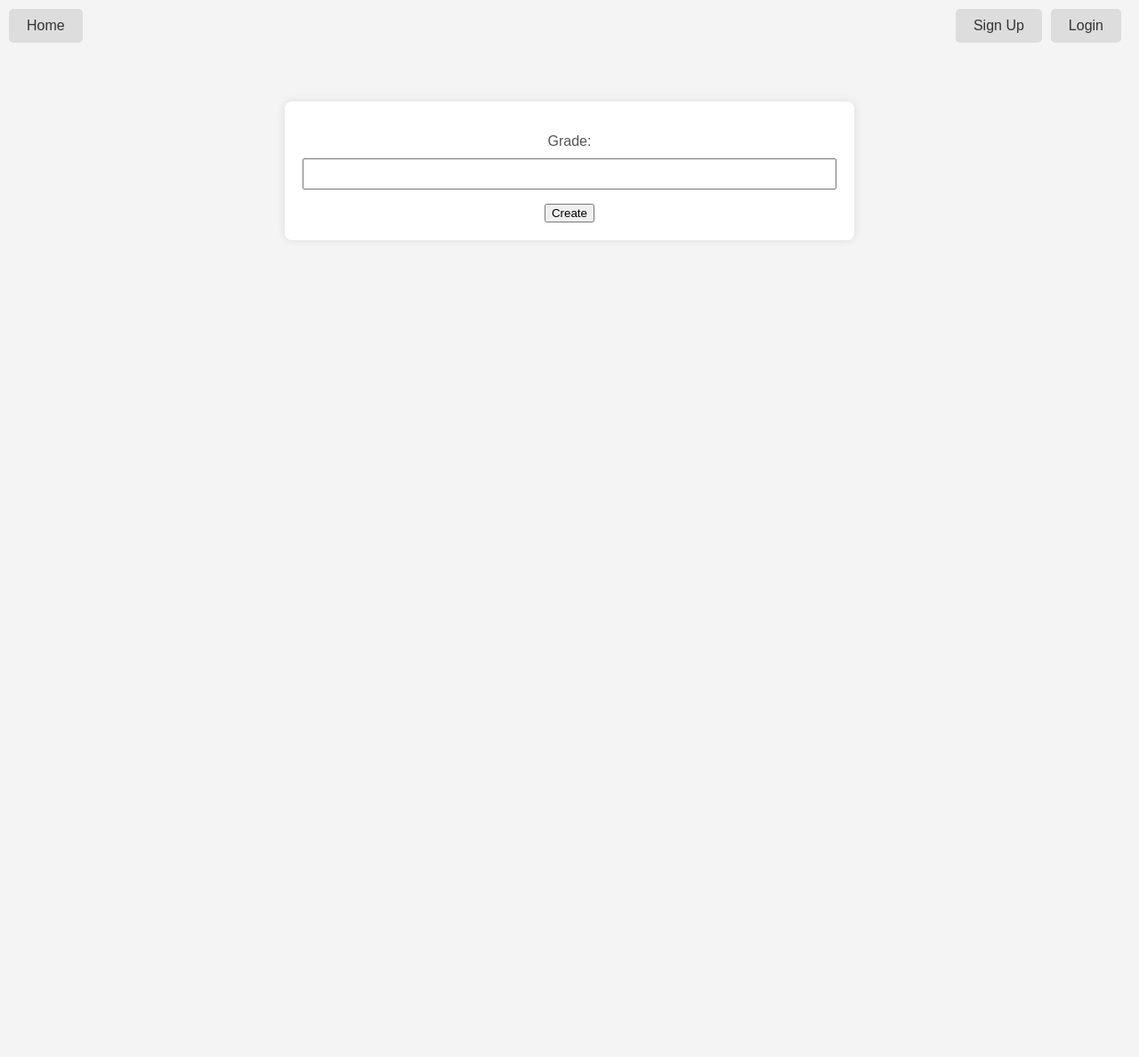
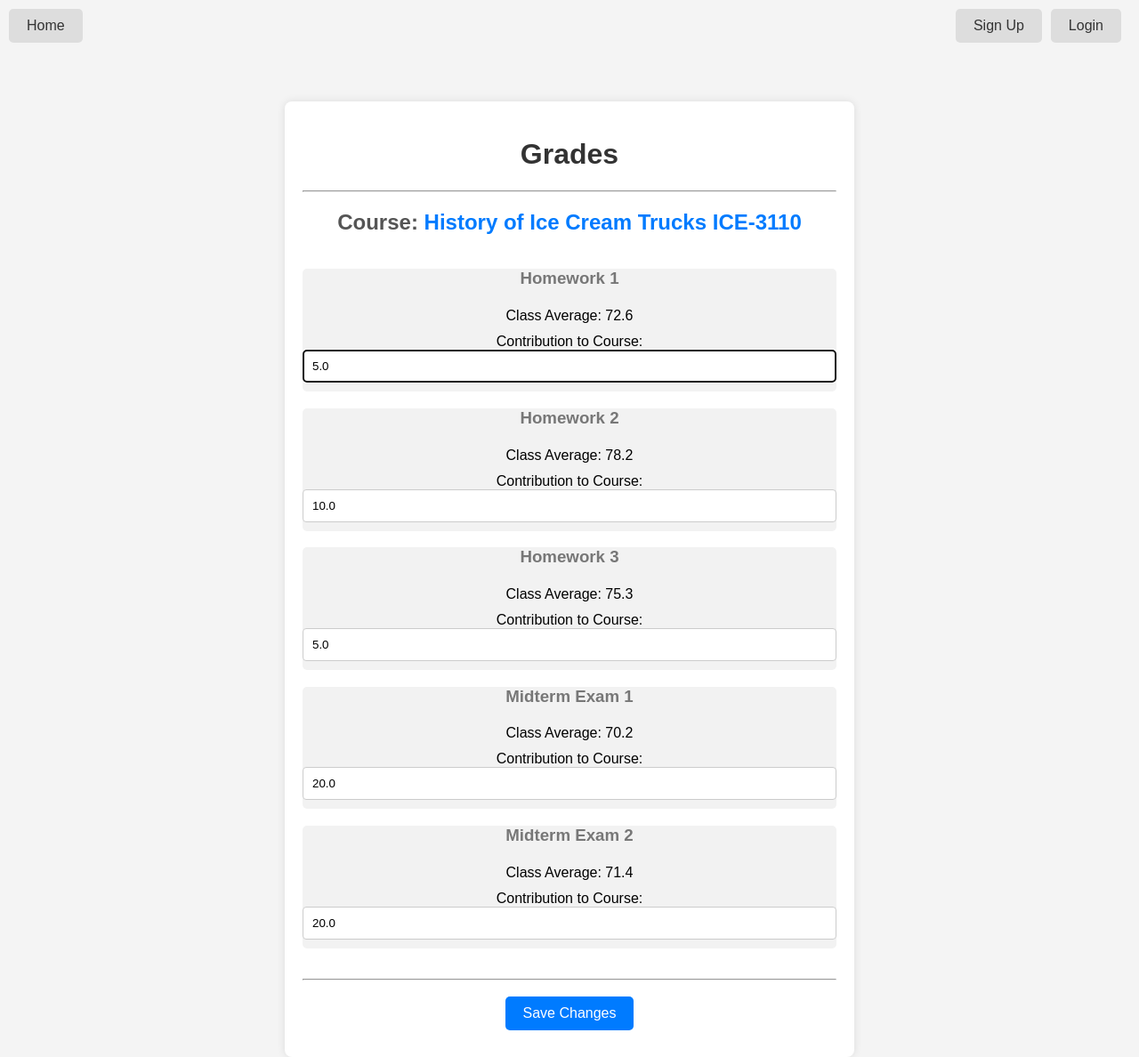
Before and after one commit to OrangeJuiceNoPulp/stew3, a Django app: page /test/ in a window 1280 px wide. Shown: the whole page at 89% size. Before the commit the page ends 250 px from the top, so only its background shows below. Run offline with Django 4.2, Linux system fonts and the light colour scheme.

Commit message:
final fix

```diff
--- a/stew-project/main/templates/main/test.html
+++ b/stew-project/main/templates/main/test.html
@@ -3,14 +3,62 @@
 {% block content %}
 
 <div class="container">
+<h1>Grades</h1>
+<hr>
+<h2>Course: <a href="#" class="special2">History of Ice Cream Trucks ICE-3110</h2>
 
-<form method="POST">
-    {% csrf_token %}
+    <ul class="comment-list">
+        <li class="comment">
+            <h3>Homework 1</h3>
+            <p class="special">Class Average: 72.6</p>
+            <label for="id_username" class="special">Contribution to Course:</label>
+            <input type="text" name="username" autofocus autocapitalize="none" value="5.0" maxlength="150" required id="id_username">
+        </li>
+        <li class="comment">
+            <h3>Homework 2</h3>
+            <p class="special">Class Average: 78.2</p>
+            <label for="id_username" class="special">Contribution to Course:</label>
+            <input type="text" name="username" autofocus autocapitalize="none" value="10.0" maxlength="150" required id="id_username">
+        </li>
+        <li class="comment">
+            <h3>Homework 3</h3>
+            <p class="special">Class Average: 75.3</p>
+            <label for="id_username" class="special">Contribution to Course:</label>
+            <input type="text" name="username" autofocus autocapitalize="none" value="5.0" maxlength="150" required id="id_username">
+        </li>
+        <li class="comment">
+            <h3>Midterm Exam 1</h3>
+            <p class="special">Class Average: 70.2</p>
+            <label for="id_username" class="special">Contribution to Course:</label>
+            <input type="text" name="username" autofocus autocapitalize="none" value="20.0" maxlength="150" required id="id_username">
+        </li>
+        <li class="comment">
+            <h3>Midterm Exam 2</h3>
+            <p class="special">Class Average: 71.4</p>
+            <label for="id_username" class="special">Contribution to Course:</label>
+            <input type="text" name="username" autofocus autocapitalize="none" value="20.0" maxlength="150" required id="id_username">
+        </li>
+        <li class="comment">
+            <h3>Group Presentation</h3>
+            <p class="special">Class Average: 68.8</p>
+            <label for="id_username" class="special">Contribution to Course:</label>
+            <input type="text" name="username" autofocus autocapitalize="none" value="10.0" maxlength="150" required id="id_username">
+        </li>
+        <li class="comment">
+            <h3>Final Exam</h3>
+            <p class="special">Class Average: 73.7</p>
+            <label for="id_username" class="special">Contribution to Course:</label>
+            <input type="text" name="username" autofocus autocapitalize="none" value="30.0" maxlength="150" required id="id_username">
+        </li>
 
-    {{ form.as_p }}
 
-    <button type="submit">Create</button>
-</form>
+
+    </ul>
+    <hr>
+
+    <a href="#" class="button-link">Save Changes</a>
+
+
 
 </div>
 
@@ -18,7 +66,7 @@
     body {
         font-family: 'Arial', sans-serif;
         background-color: #f4f4f4;
-        color: #333;
+        text-align: center;
         margin: 0;
         padding: 0;
     }
@@ -33,49 +81,122 @@
         margin-top: 20px;
     }
 
-    .task-submission-title {
-        color: #007BFF;
+    .task-submission {
+        max-width: 800px;
+        margin: 0 auto;
+        padding: 20px;
+        background-color: #f9f9f9;
+        border-radius: 8px;
+        box-shadow: 0 0 10px rgba(0, 0, 0, 0.1);
     }
 
-    .form-group {
-        margin-bottom: 20px;
+    h1 {
+        color: #333;
     }
 
-    label {
-        display: block;
-        margin-bottom: 5px;
+    h2 {
         color: #555;
     }
 
-    input,
-    textarea {
-        width: 100%;
-        padding: 8px;
-        box-sizing: border-box;
-        margin-top: 5px;
+    h3, h4 {
+        color: #777;
     }
 
-    .save-button {
-        background-color: #007BFF;
-        color: #fff;
-        padding: 10px;
-        border: none;
-        border-radius: 5px;
-        cursor: pointer;
+    p {
+        margin: 8px 0;
+        line-height: 1.5;
     }
 
-    .save-button:hover {
+    .button-link {
+        display: inline-block;
+        padding: 10px 20px;
+        margin: 10px 0;
+        text-decoration: none;
+        color: #fff;
+        background-color: #007bff;
+        border-radius: 5px;
+        transition: background-color 0.3s;
+    }
+
+    .button-link:hover {
         background-color: #0056b3;
     }
 
+    .graded-section {
+        background-color: #e6f7ff;
+        padding: 10px;
+        border-radius: 5px;
+        margin-top: 10px;
+    }
+
+    .comment-list {
+        list-style: none;
+        padding: 0;
+        overflow-y:scroll;
+        height: 800px;
+    }
+
+    .comment {
+        margin-bottom: 5px;
+        padding: 0px;
+        background-color: #f2f2f2;
+        border-radius: 5px;
+    }
+
+    .invisible-comment {
+        opacity: 0.7;
+    }
+
+    .attached {
+        color: #007bff;
+        text-decoration: none;
+    }
+
+    .attached:hover {
+        text-decoration: underline;
+    }
+
     a {
-        color: #007BFF;
+        color: #000;
         text-decoration: none;
     }
 
     a:hover {
         text-decoration: underline;
     }
+
+    .special {
+        color: #000;
+        text-decoration: none;
+    }
+    .special:hover {
+        text-decoration: none;
+    }
+
+    .special2 {
+        color: #007BFF;
+        text-decoration: none;
+    }
+    .special2:hover {
+        text-decoration: none;
+    }
+
+    .comment special {
+        color: #000;
+        text-decoration: none;
+    }
+    .comment special:hover {
+        text-decoration: none;
+    }
+
+    input {
+        width: 100%;
+        padding: 10px;
+        margin-bottom: 10px;
+        box-sizing: border-box;
+        border: 1px solid #ccc;
+        border-radius: 4px;
+    }
 </style>
 
 {% endblock %}
--- a/stew-project/main/views.py
+++ b/stew-project/main/views.py
@@ -358,7 +358,7 @@ def editmeeting(request, meeting_pk):
             try:
                 meeting.meeting_time = request.POST['meeting_time']
                 meeting.memo = request.POST['memo']
-                meeting.link = request.POST['meeting_time']
+                meeting.link = request.POST['link']
                 meeting.is_complete = request.POST['is_complete']
                 meeting.save()
                 return redirect('meetinginfo', meeting_pk)
```
Also changed, not shown: stew-project/db.sqlite3, stew-project/media/main/task_submissions/20231205/Smileman.png (added), stew-project/media/users/images/IMG_3195.jpg (added), stew-project/media/users/images/Kirbs.PNG (added), stew-project/media/users/images/Smileman.png (added), stew-project/media/users/images/blue.png (added), stew-project/media/users/images/green.png (added), stew-project/media/users/images/orange.png (added), stew-project/media/users/images/pink.png (added), 2 other files.
